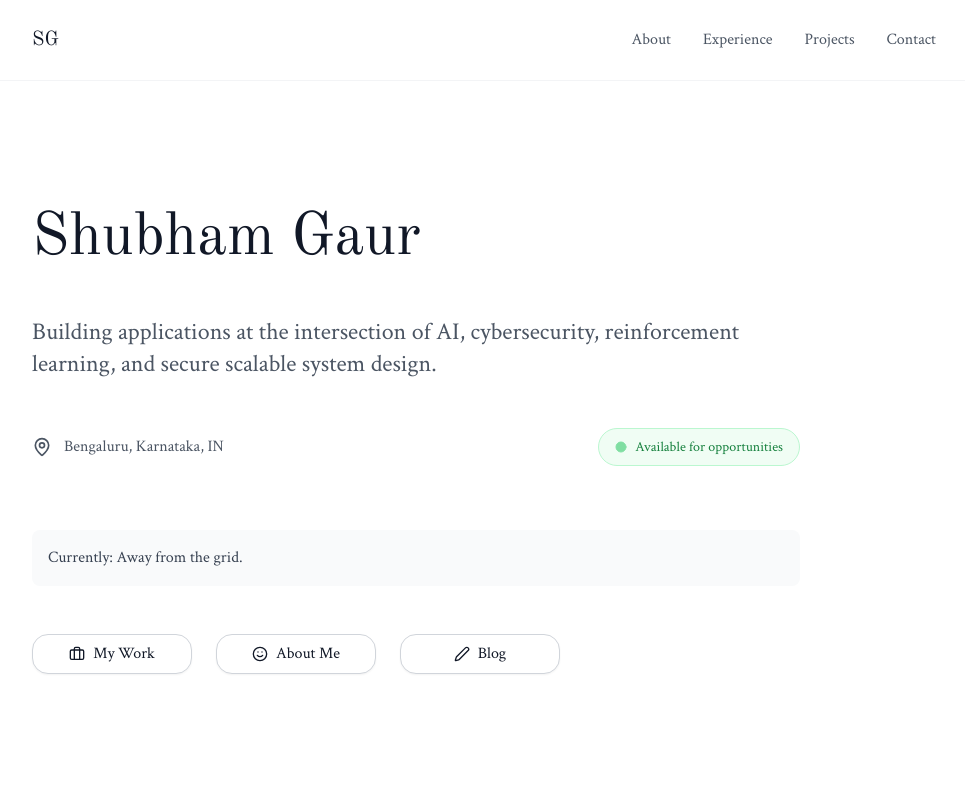
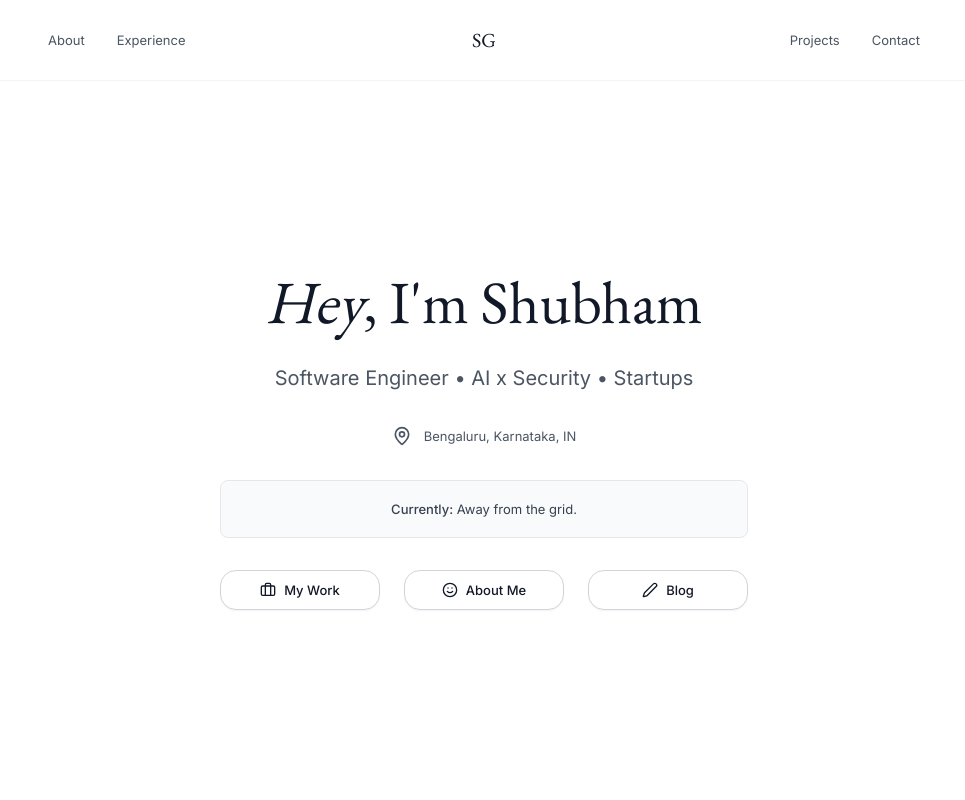
Before and after one commit to shubhamessier/gaurshubham.com, a Next.js app: page / in a window 1280 px wide. Shown: the top 800 px of the page, without its empty margins (156-1121 px from the left). Built offline with nearby package versions, Linux system fonts and the light colour scheme.

Commit message:
changing the hero section

```diff
--- a/app/globals.css
+++ b/app/globals.css
@@ -229,7 +229,8 @@ button:focus-visible {
 }
 
 p{
-  font-size: 15px;
+  font-size: 14px;
+  font-weight: 400;
 }
 
 /* KaTeX custom styling to match portfolio theme */
--- a/app/layout.tsx
+++ b/app/layout.tsx
@@ -1,24 +1,24 @@
 import type React from "react"
 import type { Metadata } from "next"
-import { Old_Standard_TT, Crimson_Text } from "next/font/google"
+import { EB_Garamond, Inter } from "next/font/google"
 import "./globals.css"
 
-// Initialize the Old Standard TT font for headings
-const oldStandard = Old_Standard_TT({
-  weight: ["400", "700"],
+// Initialize EB Garamond for headings
+const ebGaramond = EB_Garamond({
+  weight: ["400", "500", "600", "700"],
   style: ["normal", "italic"],
   subsets: ["latin"],
   display: "swap",
-  variable: "--font-old-standard",
+  variable: "--font-eb-garamond",
 })
 
-// Initialize Crimson Text for body content
-const crimsonText = Crimson_Text({
-  weight: ["400", "600"],
-  style: ["normal", "italic"],
+// Initialize Inter for body content (similar to Geist Sans)
+const inter = Inter({
+  weight: ["300", "400", "500", "600", "700"],
+  style: ["normal"],
   subsets: ["latin"],
   display: "swap",
-  variable: "--font-crimson",
+  variable: "--font-inter",
 })
 
 export const metadata: Metadata = {
@@ -33,7 +33,7 @@ export default function RootLayout({
   children: React.ReactNode
 }) {
   return (
-    <html lang="en" className={`${oldStandard.variable} ${crimsonText.variable}`}>
+    <html lang="en" className={`${ebGaramond.variable} ${inter.variable}`}>
       <body className="antialiased font-body">{children}</body>
     </html>
   )
--- a/app/page.tsx
+++ b/app/page.tsx
@@ -217,19 +217,23 @@ C6zD8tk=
       {/* Navigation */}
       <nav className="sticky top-0 bg-white/95 backdrop-blur-sm border-b border-gray-100 z-50">
         <div className="w-full max-w-[1000px] mx-auto px-6 md:px-12">
-          <div className="flex items-center justify-between h-16 sm:h-20">
+          <div className="relative flex items-center justify-center h-16 sm:h-20">
+            {/* Center: Logo */}
             <div className="font-heading text-xl sm:text-xl font-normal text-gray-900">
               SG
             </div>
 
-            {/* Desktop Navigation */}
-            <div className="hidden md:flex items-center space-x-6 lg:space-x-8">
+            {/* Navigation Links positioned around the logo */}
+            <div className="hidden md:flex items-center absolute left-4 space-x-6 lg:space-x-8">
               <a href="#about" className="text-gray-600 hover:text-gray-900 transition-colors font-body text-base">
                 About
               </a>
               <a href="#experience" className="text-gray-600 hover:text-gray-900 transition-colors font-body text-base">
                 Experience
               </a>
+            </div>
+
+            <div className="hidden md:flex items-center absolute right-4 space-x-6 lg:space-x-8">
               <a href="#projects" className="text-gray-600 hover:text-gray-900 transition-colors font-body text-base">
                 Projects
               </a>
@@ -240,7 +244,7 @@ C6zD8tk=
 
             {/* Mobile menu button */}
             <button
-              className="md:hidden p-2 rounded-md hover:bg-gray-100 transition-colors"
+              className="md:hidden absolute right-0 p-2 rounded-md hover:bg-gray-100 transition-colors"
               onClick={() => setMobileMenuOpen(!mobileMenuOpen)}
             >
               {mobileMenuOpen ? <X className="w-6 h-6" /> : <Menu className="w-6 h-6" />}
@@ -298,40 +302,32 @@ C6zD8tk=
       {/* Content Container */}
       <div className="w-full max-w-[1000px] mx-auto px-6 md:px-12">
         {/* Hero Section */}
-        <section className="mt-0 min-h-[calc(100vh-80px)] flex items-center">
-          <div className="max-w-3xl">
-            <h1 className="font-heading text-4xl sm:text-6xl lg:text-6xl font-normal text-gray-900 mb-8 sm:mb-12 tracking-normal">
-              {portfolioData.personal.name}
+        <section className="mt-0 h-[calc(100vh-80px)] flex items-center justify-center">
+          <div className="max-w-3xl text-center">
+            <h1 className="font-heading text-4xl sm:text-6xl lg:text-6xl font-normal text-gray-900 mb-8 tracking-normal">
+              <i>Hey</i>, I'm {portfolioData.personal.name}
             </h1>
-            <p className="font-body text-lg sm:text-xl lg:text-2xl text-gray-600 mb-8 sm:mb-12 ">
-              {portfolioData.personal.title}
+            <p className="font-body text-sm sm:text-xl lg:text-xl text-gray-600 mb-8 font-normal">
+            Software Engineer • AI x Security • Startups
             </p>
 
             {/* Location and Status */}
-            <div className="flex flex-col sm:flex-row sm:items-center sm:justify-between text-gray-600 mb-12 sm:mb-16 font-body text-base space-y-6 sm:space-y-0">
-              <div className="flex items-center">
+            <div className="flex flex-col sm:flex-row sm:items-center sm:justify-center text-gray-600 mb-8 font-body text-base space-y-4 sm:space-y-0 sm:space-x-8">
+              <div className="flex items-center justify-center">
                 <MapPin className="w-5 h-5 mr-3 flex-shrink-0" />
                 <span>{portfolioData.personal.location}</span>
-              </div>
-
-              {/* Live Status */}
-              <div className="flex items-center space-x-3 bg-green-50 mt-4 px-4 py-2 rounded-full border border-green-200 w-fit">
-                <div className="flex items-center space-x-2">
-                  <Circle className="w-3 h-3 fill-green-500 text-green-500 animate-pulse flex-shrink-0" />
-                  <span className="text-sm font-medium text-green-700">{currentStatus.availability}</span>
-                </div>
               </div>
             </div>
 
             {/* Current Work Status */}
-            <div className="mb-8 sm:mb-12 p-4 bg-gray-50 rounded-lg border-gray-900">
+            <div className="mb-8 p-4 bg-gray-50 rounded-lg border border-gray-200">
               <p className="font-body text-base text-gray-700">
                 <span className="font-medium">Currently:</span> {currentStatus.currentWork}
               </p>
             </div>
 
             {/* Action Buttons */}
-            <div className="flex flex-col sm:flex-row gap-4 sm:gap-6">
+            <div className="flex flex-col sm:flex-row gap-4 sm:gap-6 justify-center">
   <a href="#experience" className="w-full sm:w-auto">
     <Button
       className="w-full sm:min-w-[160px] flex items-center justify-center gap-2 px-6 sm:px-8 py-3 sm:py-4 text-base font-body bg-white text-gray-900 border border-gray-300 hover:bg-gray-100 transition-colors rounded-2xl shadow-sm"
@@ -371,7 +367,7 @@ C6zD8tk=
           <div className="max-w-[1140px] mx-auto px-6 md:px-12">
             <div className="max-w-3xl">
               <h2 className="font-heading text-xl sm:text-3xl font-normal text-gray-900 mb-8 sm:mb-12">About</h2>
-              <p className="font-body text-base text-gray-700 leading-relaxed mb-8 sm:mb-12">
+              <p className="font-body text-base text-gray-700 leading-relaxed mb-8 sm:mb-12 font-light">
                 {portfolioData.about.summary}
               </p>
 
@@ -399,7 +395,7 @@ C6zD8tk=
                     </h3>
                     <div className="space-y-6">
                       {portfolioData.about.whoAmI.split("\n\n").map((paragraph, index) => (
-                        <p key={index} className="font-body text-base text-gray-700 leading-relaxed">
+                        <p key={index} className="font-body text-base text-gray-700 leading-relaxed font-light">
                           {paragraph}
                         </p>
                       ))}
@@ -408,34 +404,34 @@ C6zD8tk=
 
                   <div>
                     <h3 className="font-heading text-lg sm:text-xl font-normal text-gray-900 mb-6">I like living alone.</h3>
-                    <p className="font-body text-base text-gray-700 leading-relaxed">
+                    <p className="font-body text-base text-gray-700 leading-relaxed font-light">
                       {portfolioData.about.alone}
                     </p>
                   </div>
 
                   <div>
                     <h3 className="font-heading text-lg sm:text-xl font-normal text-gray-900 mb-6">Entropy & Life</h3>
-                    <p className="font-body text-base text-gray-700 leading-relaxed">
+                    <p className="font-body text-base text-gray-700 leading-relaxed font-light">
                       {portfolioData.about.philosophy}
                     </p>
                   </div>
 
                   <div>
                     <h3 className="font-heading text-lg sm:text-xl font-normal text-gray-900 mb-6">Reading List</h3>
-                    <p className="font-body text-base text-gray-700 leading-relaxed mb-6">
+                    <p className="font-body text-base text-gray-700 leading-relaxed mb-6 font-light">
                       Here are some of the books that have made the most impact on me:
                     </p>
                     <div className="grid sm:grid-cols-2 gap-4">
                       <div className="space-y-2">
                         {portfolioData.readingList.slice(0, 4).map((book, index) => (
-                          <p key={index} className="font-body text-base text-gray-700">
+                          <p key={index} className="font-body text-base text-gray-700 font-light">
                             <em>{book.title}</em> — {book.author}
                           </p>
                         ))}
                       </div>
                       <div className="space-y-2">
                         {portfolioData.readingList.slice(4).map((book, index) => (
-                          <p key={index} className="font-body text-base text-gray-700">
+                          <p key={index} className="font-body text-base text-gray-700 font-light">
                             <em>{book.title}</em> — {book.author}
                           </p>
                         ))}
@@ -445,7 +441,7 @@ C6zD8tk=
 
                   <div>
                     <h3 className="font-heading text-lg sm:text-xl font-normal text-gray-900 mb-6">Technology</h3>
-                    <p className="font-body text-base text-gray-700 leading-relaxed">
+                    <p className="font-body text-base text-gray-700 leading-relaxed font-light">
                       {portfolioData.about.technology}
                     </p>
                   </div>
@@ -485,7 +481,7 @@ C6zD8tk=
                     </h3>
                     <div className="space-y-6">
                       {portfolioData.about.Settling.split("\n\n").map((paragraph: string, index: number) => (
-                        <p key={index} className="font-body text-base text-gray-700 leading-relaxed">
+                        <p key={index} className="font-body text-base text-gray-700 leading-relaxed font-light">
                           {paragraph}
                         </p>
                       ))}
@@ -496,8 +492,8 @@ C6zD8tk=
                         </div>
                       </div>
 
-                                              <p className="font-body text-base text-gray-700 leading-relaxed">
-                          Where <span className="font-body text-base text-gray-700"><InlineMath math="a_n" /></span> represents our state at time n, and <span className="font-body text-base text-gray-700"><InlineMath math="L" /></span> is our eventual equilibrium state.
+                                              <p className="font-body text-base text-gray-700 leading-relaxed font-light">
+                          Where <span className="font-body text-base text-gray-700 font-light"><InlineMath math="a_n" /></span> represents our state at time n, and <span className="font-body text-base text-gray-700 font-light"><InlineMath math="L" /></span> is our eventual equilibrium state.
                         </p>
                     </div>
                   </div>
@@ -642,8 +638,8 @@ C6zD8tk=
         </section>
 
         {/* Technical Skills Section */}
-        <section className="py-16 sm:py-24 lg:py-32 bg-gray-50 -mx-6 md:-mx-12">
-          <div className="max-w-[1140px] mx-auto px-6 md:px-12">
+        <section className="h-screen bg-gray-50 -mx-6 md:-mx-12 flex items-center">
+          <div className="max-w-[1140px] mx-auto px-6 md:px-12 w-full">
             <div className="max-w-3xl">
               <h2 className="font-heading text-2xl sm:text-3xl font-normal text-gray-900 mb-12 sm:mb-16 lg:mb-20">
                 Technical Skills
@@ -703,9 +699,9 @@ C6zD8tk=
                             href={project.url}
                             target="_blank"
                             rel="noopener noreferrer"
-                            className="hover:text-gray-700 transition-colors underline decoration-dotted"
+                            className="hover:text-gray-700 transition-colors "
                           >
-                            <em>{project.title}</em>
+                            {project.title}
                           </a>
                         ) : (
                           <em>{project.title}</em>
--- a/data/portfolio.json
+++ b/data/portfolio.json
@@ -1,6 +1,6 @@
 {
   "personal": {
-    "name": "Shubham Gaur",
+    "name": "Shubham ",
     "title": "Building applications at the intersection of AI, cybersecurity, reinforcement learning, and secure scalable system design.",
     "location": "Bengaluru, Karnataka, IN",
     "email": "shubham.gaur7116@gmail.com",
@@ -13,7 +13,7 @@
     "resume":"https://drive.google.com/file/d/1nrffYR4MkpkcX-ObwCUNItrSlkyWKCCO/view?usp=sharing"
   },
   "status": {
-    "availability": "Available for opportunities",
+    "availability": "Building Meetster.",
     "currentWork": "Away from the grid."
   },
   "about": {
--- a/package.json
+++ b/package.json
@@ -10,6 +10,7 @@
   },
   "dependencies": {
     "@hookform/resolvers": "^3.9.1",
+    "@next/font": "^14.2.15",
     "@radix-ui/react-accordion": "1.2.2",
     "@radix-ui/react-alert-dialog": "1.1.4",
     "@radix-ui/react-aspect-ratio": "1.1.1",
@@ -43,6 +44,7 @@
     "cmdk": "1.0.4",
     "date-fns": "4.1.0",
     "embla-carousel-react": "8.5.1",
+    "geist": "^1.4.2",
     "input-otp": "1.4.1",
     "katex": "^0.16.22",
     "lucide-react": "^0.454.0",
--- a/tailwind.config.ts
+++ b/tailwind.config.ts
@@ -20,8 +20,20 @@ const config = {
     },
     extend: {
       fontFamily: {
-        heading: ["var(--font-old-standard)"],
-        body: ["var(--font-crimson)"],
+        heading: ["var(--font-eb-garamond)"],
+        body: ["var(--font-inter)"],
+      },
+      fontSize: {
+        'xs': ['0.75rem', { lineHeight: '1rem' }],
+        'sm': ['0.875rem', { lineHeight: '1.25rem' }],
+        'base': ['0.8125rem', { lineHeight: '1.5rem' }], // Reduced from 1rem to 13px
+        'lg': ['1.125rem', { lineHeight: '1.75rem' }],
+        'xl': ['1.25rem', { lineHeight: '1.75rem' }],
+        '2xl': ['1.5rem', { lineHeight: '2rem' }],
+        '3xl': ['1.875rem', { lineHeight: '2.25rem' }],
+        '4xl': ['2.25rem', { lineHeight: '2.5rem' }],
+        '5xl': ['3rem', { lineHeight: '1' }],
+        '6xl': ['3.75rem', { lineHeight: '1' }],
       },
       colors: {
         border: "hsl(var(--border))",
```
Also changed, not shown: 1 other file (tests, documents, lock files or other folders).
